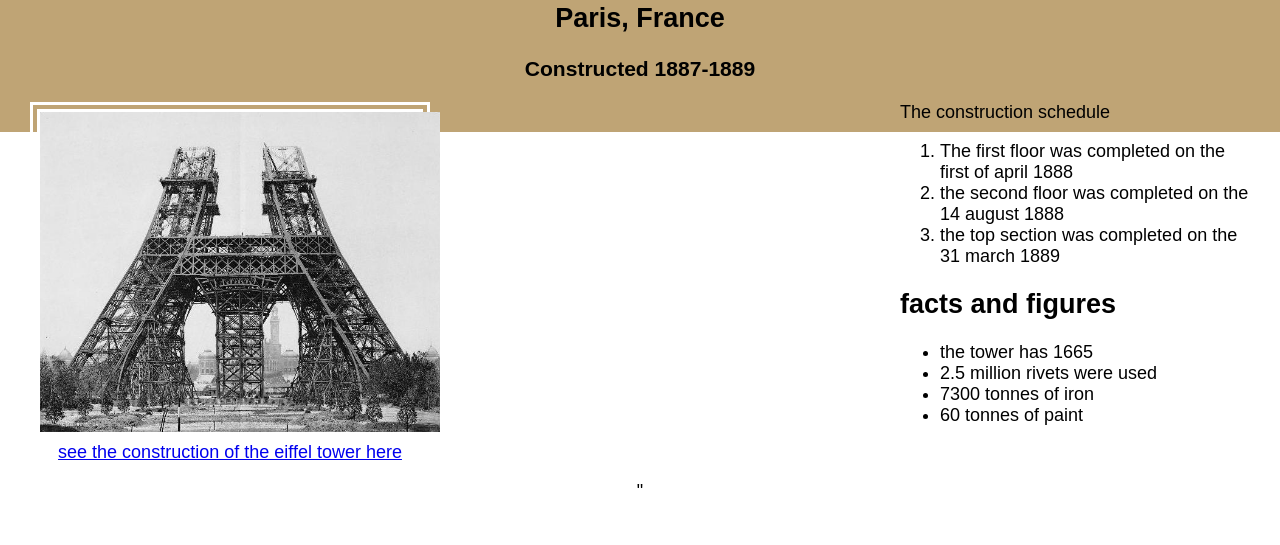
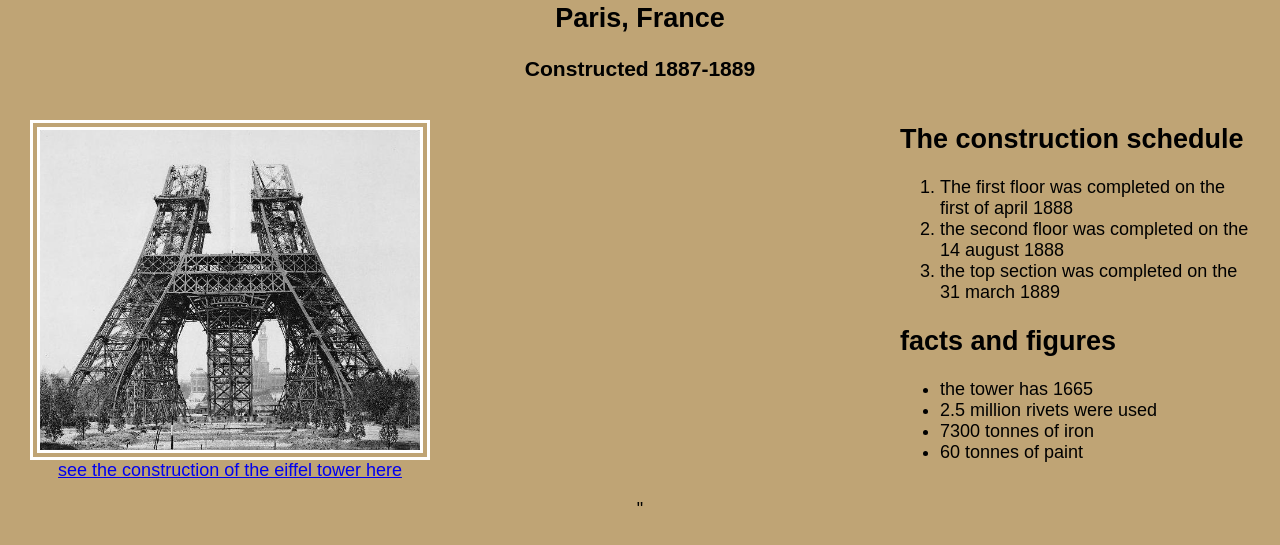
Before and after one commit to auppalapati6/web-design, a plain HTML site: page eiffel tower/eiffel-tower.html in a window 1280 px wide. Shown: the part 137-682 px from the top of the page. Drawn offline with Linux system fonts and the light colour scheme.

Commit message:
eiffel tower

```diff
--- a/eiffel tower/eiffel-tower.html
+++ b/eiffel tower/eiffel-tower.html
@@ -12,17 +12,18 @@
 	<h2>Paris, France</h2>
 	<h3>Constructed 1887-1889</h3>
 
-	<div id="left-column"
+	<div id="left-column">
 	<p>
 <div id="img">
-		<img src="eiffel tower photo.jpeg", width="400" height="320", alt="La Tour Eiffel">
-		</div>
+		<img src="eiffel tower photo.jpeg", width="380" height="320", alt="La Tour Eiffel">
+</div>
 		<a href= "https://www.google.com/url?sa=t&rct=j&q=&esrc=s&source=web&cd=&cad=rja&uact=8&ved=2ahUKEwinw7S8tpLzAhXo0eAKHU-TD48QtwJ6BAgDEAM&url=https%3A%2F%2Fwww.youtube.com%2Fwatch%3Fv%3Dr65KAj2sB0U&usg=AOvVaw1qFijgNSFjix3koqcbDA7T">
 see the construction of the eiffel tower here
  <a>
  </p>
 </div>
-<div id="right-column"
+
+<div id="right-column">
 <h2> The construction schedule </h2>
 <ol>
 <li> The first floor was  completed on the first of april 1888</li>
@@ -38,7 +39,7 @@ see the construction of the eiffel tower here
 </ul>
 </div>
 
-</div> <!--Closing page div-->
 </body>
+</div>
 <div style="clear:both","></div>"
 </html>
--- a/eiffel tower/style.css
+++ b/eiffel tower/style.css
@@ -4,7 +4,7 @@ body
 {
 margin: 0px;
 padding: 0px;
-background-color: white;
+background-color:#bfa475;
 font-family: Arial,Helvetica, "sans-serif";
 font-size: 18px;
 text-align: center;
@@ -13,14 +13,13 @@ text-align: center;
 #page
 {
 <div id = "page>
-
-
-
 max-width:800px;
 margin: 20px auto;
 padding: 30px;
 background-color: #bfa475
 }
+
+
 #header /* styles for heading */
 {
 padding: 5px;
```
